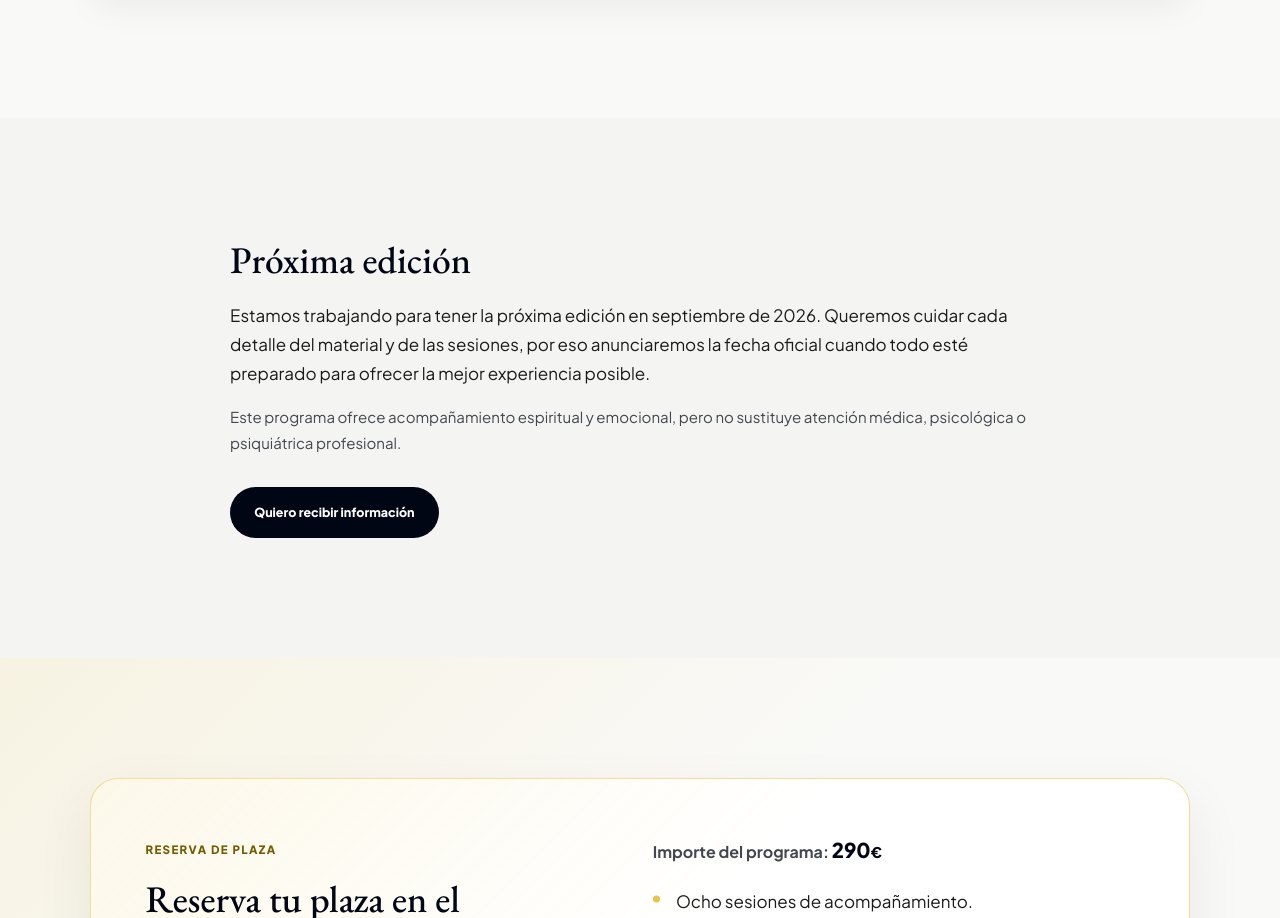
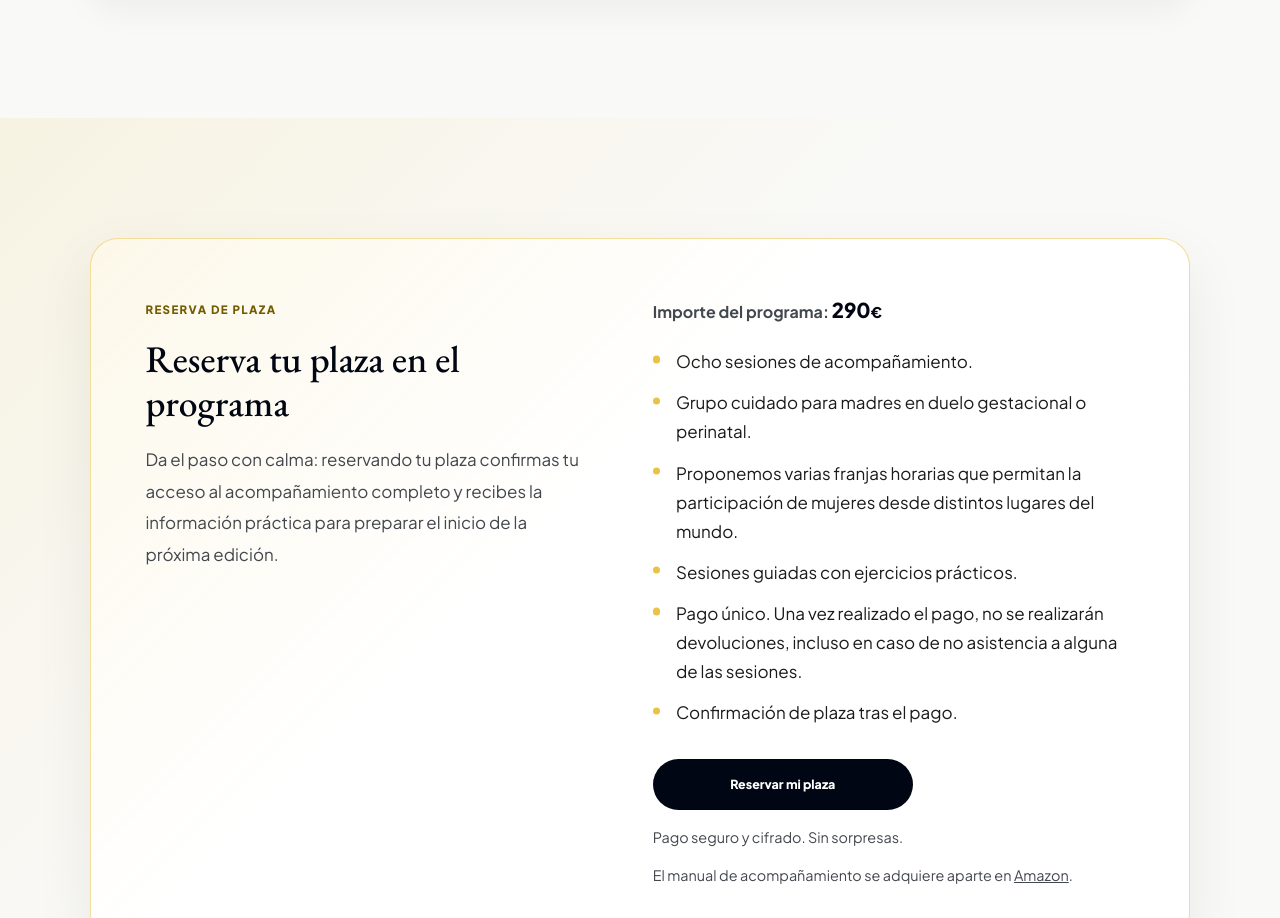
Before and after one commit to rdrgzjavier/mamasdecieloytierra, a website: page el-programa/index.html in a window 1280 px wide. Shown: the part 3265-4183 px from the top of the page. Drawn offline with nearby package versions, Linux system fonts and the light colour scheme.

Commit message:
Elimina el bloque Próxima edición tras el inicio del programa

```diff
--- a/el-programa/index.html
+++ b/el-programa/index.html
@@ -165,13 +165,6 @@
           <article class="card session"><div class="session-number"><span class="session-icon icon-flower" aria-hidden="true"></span><span>Sesi&oacute;n 7</span></div><div><h2>Los que quedan</h2><p class="lead">El duelo en familia.</p><p>El duelo ocurre en una familia, en una pareja, en una red de relaciones que tambi&eacute;n sufrieron la p&eacute;rdida y que quiz&aacute;s no saben c&oacute;mo acompa&ntilde;arte ni c&oacute;mo vivir su propio proceso. Se trabaja c&oacute;mo comunicar y sostener los v&iacute;nculos.</p></div></article>
           <article class="card session hope"><div class="session-number"><span class="session-icon home-inline-icon icon-sunrise session-number-icon" aria-hidden="true"><svg viewBox="0 0 24 24" width="22" height="22" focusable="false"><g fill="none" stroke="#846a00" stroke-width="1.7" stroke-linecap="round" stroke-linejoin="round"><path d="M4 17.5h16"/><path d="M7.2 17.5a4.8 4.8 0 0 1 9.6 0"/><path d="M12 6.5v2.1"/><path d="M6.9 8.6l1.5 1.5"/><path d="M17.1 8.6l-1.5 1.5"/><path d="M4.8 13.5h2.1"/><path d="M17.1 13.5h2.1"/><path d="M8 20h8"/></g></svg></span><span>Sesi&oacute;n 8</span></div><div><h2>La vida que contin&uacute;a</h2><p class="lead">Integrar, no superar.</p><p>La palabra &laquo;superar&raquo; aplicada al duelo hace mucho da&ntilde;o. Sugiere que el duelo es un obst&aacute;culo que hay que vencer, que hay una meta al final donde el dolor desaparece por completo, que si sigues sufriendo es porque no has hecho el trabajo correctamente.</p><p>Cuando se integra, tu hijo pasa a ocupar un lugar nuevo y eterno en tu historia. La &uacute;ltima sesi&oacute;n celebra el camino recorrido y mira adelante con esperanza.</p></div></article>
         </div>
-      </section>      <section class="section green">
-        <div class="narrow">
-          <h2>Próxima edición</h2>
-          <p>Estamos trabajando para tener la pr&oacute;xima edici&oacute;n en septiembre de 2026. Queremos cuidar cada detalle del material y de las sesiones, por eso anunciaremos la fecha oficial cuando todo est&eacute; preparado para ofrecer la mejor experiencia posible.</p>
-          <p class="muted">Este programa ofrece acompañamiento espiritual y emocional, pero no sustituye atención médica, psicológica o psiquiátrica profesional.</p>
-          <div class="actions"><a class="button" href="../contacto/">Quiero recibir información</a></div>
-        </div>
       </section>
       <section class="section reservation-section" id="reserva">
         <div class="wrap reservation-panel">
```
